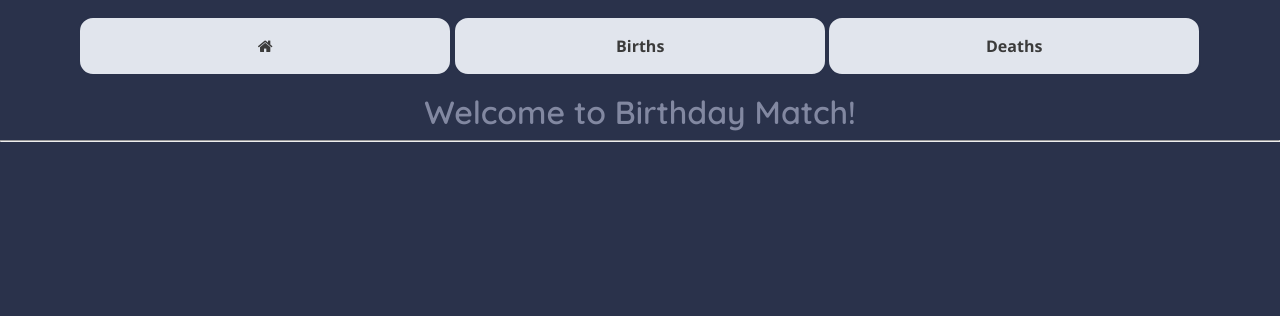
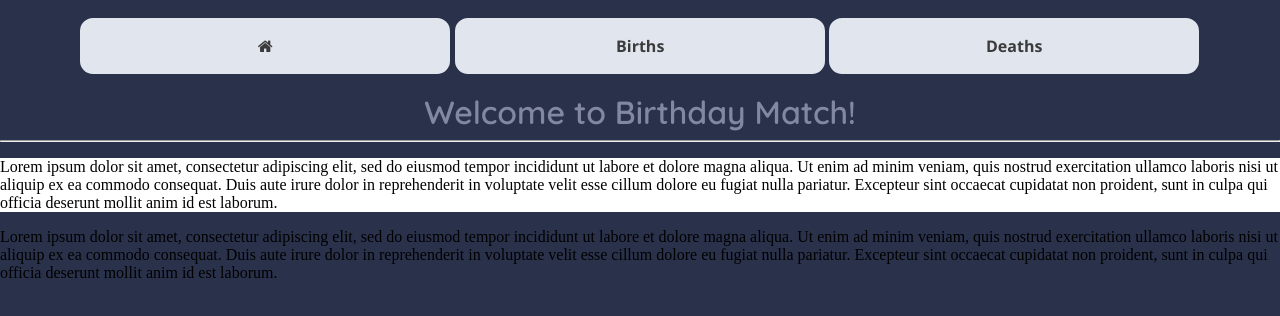
Before and after one commit to staten-island-tech/vue-api-project-chang, a Vue app in the folder chang/: page /home in a window 1280 px wide. Shown: the top 316 px of the page. Built offline with nearby package versions, Linux system fonts and the light colour scheme.

Commit message:
Update HomePage.vue

```diff
--- a/chang/src/components/HomePage.vue
+++ b/chang/src/components/HomePage.vue
@@ -2,8 +2,17 @@
 
 <div class="container">
    <h2> {{ title }} </h2>
-   <div class="row"></div>
    <hr>
+   <div class="row">
+
+       <div class="column">
+           <p>Lorem ipsum dolor sit amet, consectetur adipiscing elit, sed do eiusmod tempor incididunt ut labore et dolore magna aliqua. Ut enim ad minim veniam, quis nostrud exercitation ullamco laboris nisi ut aliquip ex ea commodo consequat. Duis aute irure dolor in reprehenderit in voluptate velit esse cillum dolore eu fugiat nulla pariatur. Excepteur sint occaecat cupidatat non proident, sunt in culpa qui officia deserunt mollit anim id est laborum.</p>
+       </div>
+       <div class="column2">
+           <p>Lorem ipsum dolor sit amet, consectetur adipiscing elit, sed do eiusmod tempor incididunt ut labore et dolore magna aliqua. Ut enim ad minim veniam, quis nostrud exercitation ullamco laboris nisi ut aliquip ex ea commodo consequat. Duis aute irure dolor in reprehenderit in voluptate velit esse cillum dolore eu fugiat nulla pariatur. Excepteur sint occaecat cupidatat non proident, sunt in culpa qui officia deserunt mollit anim id est laborum.</p>
+       </div>
+   </div>
+
 </div>
 
 </template>
@@ -19,6 +28,13 @@ export default {
 </script>
 
 <style scoped>
+.column {
+    background-color:white;
+}
+
+.column1 {
+    background-color:white;
+}
 h2 {
   font-family: 'Quicksand', sans-serif;
   font-size: 2rem;
```
